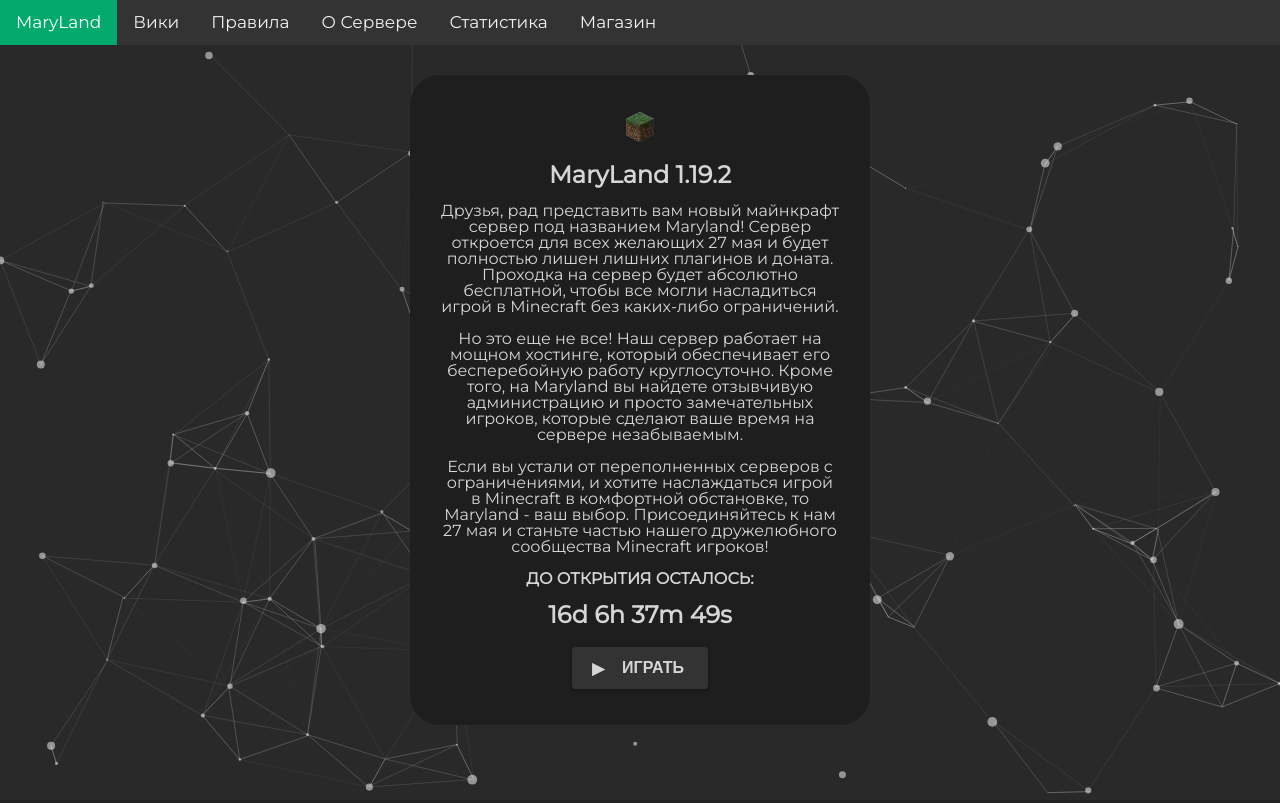
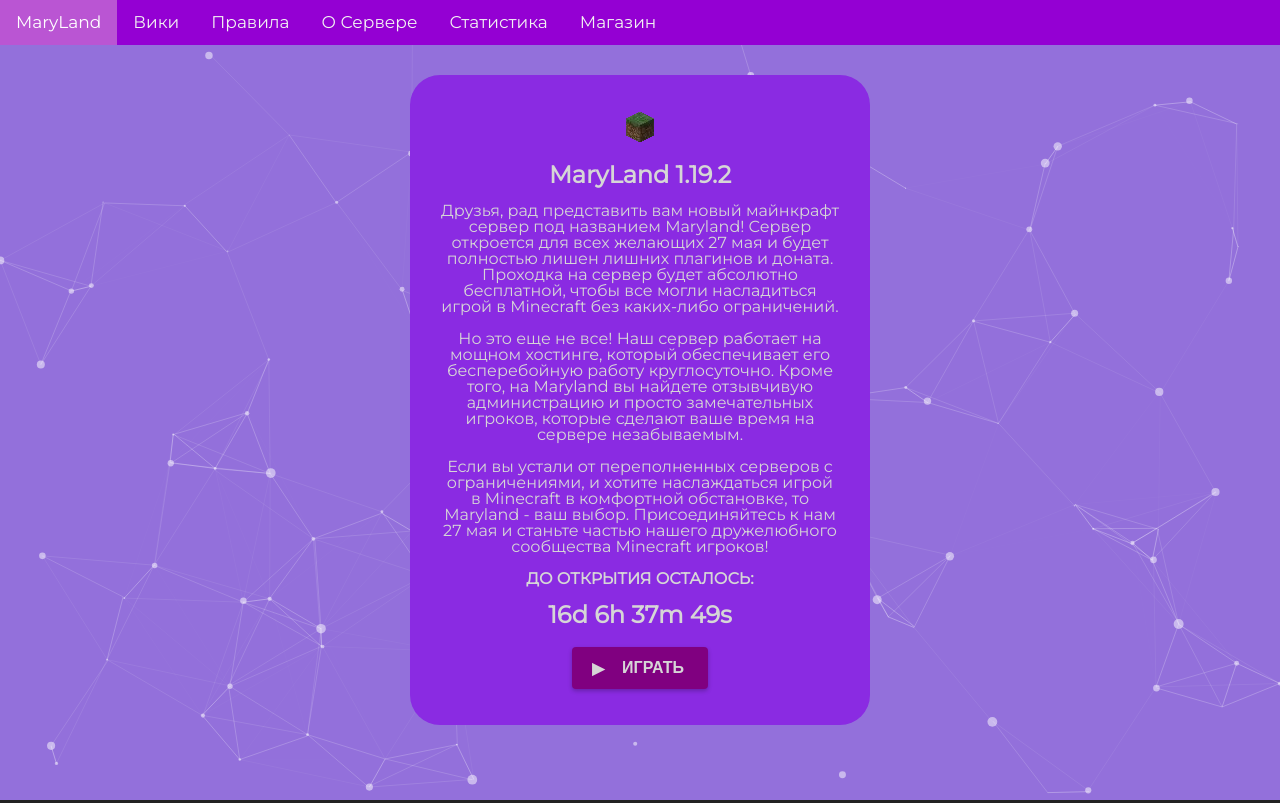
Before and after one commit to mopsik1337/mopsik1337.github.io, a plain HTML site: page index.html in a window 1280 px wide. Drawn offline with Linux system fonts and the light colour scheme.

Commit message:
Update style.css

```diff
--- a/css/style.css
+++ b/css/style.css
@@ -13,14 +13,14 @@
 }
 
 .topnav {
-  background-color: #333;
+  background-color: #9400D3;
   overflow: hidden;
 }
 
 button {
   display: inline-block;
   position: relative; /* Добавляем относительное позиционирование, чтобы можно было позиционировать псевдоэлемент */
-  background-color: #333;
+  background-color: #800080;
   color: rgb(214,214,214);
   border: none;
   padding: 12px 24px 12px 50px; /* Увеличиваем правый внутренний отступ, чтобы сделать место для иконки */
@@ -45,7 +45,7 @@
 }
 
 button:hover {
-  background-color: #444;
+  background-color: #BA55D3;
   box-shadow: 0px 4px 8px rgba(0, 0, 0, 0.25);
 }
 
@@ -68,7 +68,7 @@
 #particles-js{
   width: 100%;
   height: 100%;
-  background-color: #292929;
+  background-color: #9370DB;
   background-image: url('');
   background-size: cover;
   background-position: 50% 50%;
@@ -88,7 +88,7 @@
   transform: translate(-50%, -50%);
   width: 400px;
   height: 590px;
-  background: #1e1e1e;
+  background: #8A2BE2;
   align-content: center;
   align-items: center;
   text-align: center;
@@ -120,7 +120,7 @@
 
 /* Add a color to the active/current link */
 .topnav a.active {
-  background-color: #04AA6D;
+  background-color: #BA55D3;
   color: white;
 }
 @media screen and (max-width: 767px) {
```
